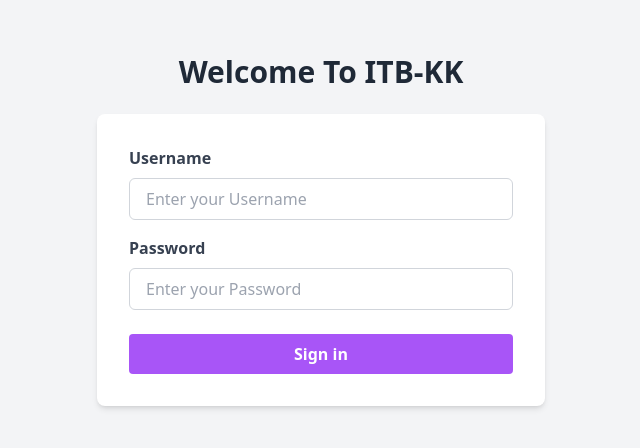
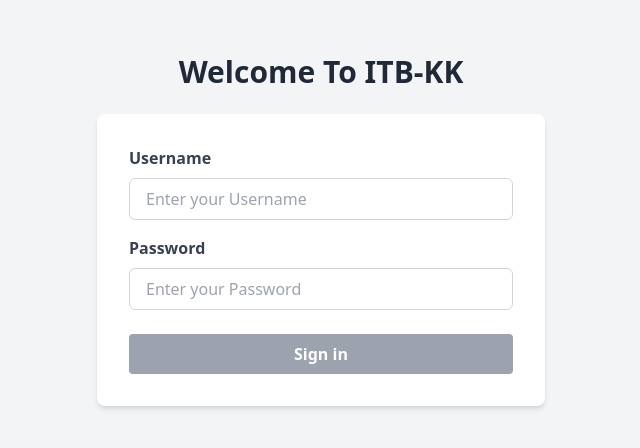
Before and after one commit to Integrated-Project1-G-PL-2/Frontend, a Vue app in the folder FrontEnd-Default/: page /login in a window 1280 px wide. Shown: the part 170-618 px from the top of the page, without its empty margins (319-959 px from the left). Built offline with nearby package versions, Linux system fonts and the light colour scheme.

Commit message:
Update LoginPage.vue

```diff
--- a/FrontEnd-Default/src/components/LoginPage.vue
+++ b/FrontEnd-Default/src/components/LoginPage.vue
@@ -76,7 +76,11 @@ const closeRedPopup = () => {
           type="button"
           @click="TaskModal"
           :disabled="!username || !password"
-          class="w-full bg-purple-500 hover:bg-purple-600 text-white font-bold py-2 px-4 rounded focus:outline-none focus:ring-2 focus:ring-blue-700"
+          :class="{
+            'bg-gray-400 cursor-not-allowed': !username || !password,
+            'bg-purple-500 hover:bg-purple-600': username && password
+          }"
+          class="w-full text-white font-bold py-2 px-4 rounded focus:outline-none focus:ring-2 focus:ring-blue-700"
         >
           Sign in
         </button>
```
